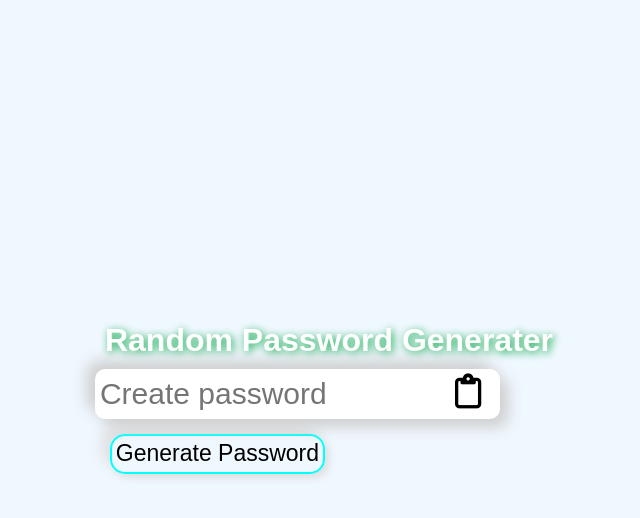
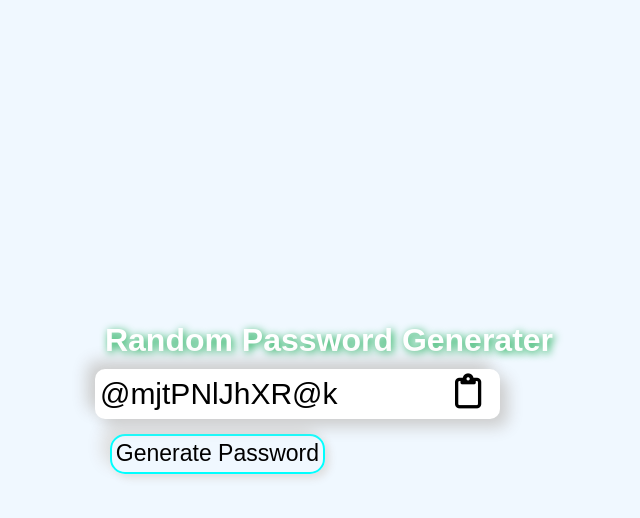
Before and after one commit to pandey-sudip/Random-Password-Generater, a plain HTML site: page index.html in a window 1280 px wide. Both pictures are taken after a click on the element "Generate Password". Shown: the whole page, without its empty margins (311-951 px from the left). Drawn offline with Linux system fonts and the light colour scheme.

Commit message:
Update index.html

```diff
--- a/index.html
+++ b/index.html
@@ -19,24 +19,24 @@
     </div>
 </body>
 <script>
-    function generatePass(){
-        var chracters="0123456789ABCDEFGHIJKLMNOPQRSTUVWXYZabcdefghijklmnopqrstuvwxyz!@#$%^&*(){}[]";
-        var passwordLenght=12;
-        var password="";
-        for(var i=0;i<=passwordLenght;i++){
-            var randomNumber=Math.floor(Math.random() * chracters.length);
-            password+=chracters.substring(randomNumber, randomNumber+1);
+       var password=document.getElementById("password");
+    function genPassword() {
+        var chars = "0123456789abcdefghijklmnopqrstuvwxyz!@#$%^&*()ABCDEFGHIJKLMNOPQRSTUVWXYZ";
+        var passwordLength = 12;
+        var password = "";
+        for (var i = 0; i <= passwordLength; i++) {
+            var randomNumber = Math.floor(Math.random() * chars.length);
+            password += chars.substring(randomNumber, randomNumber +1);
+        }
+        document.getElementById("password").value = password;
 
-        }
-        document.getElementById("password").value=password;
     }
+    function copyPassword() {
+  var copyText = document.getElementById("password");
+  copyText.select();
+  copyText.setSelectionRange(0, 999);
+  document.execCommand("copy");
 
-
-    function copyPassword(){
-        var copyText=document.getElementById("password");
-        copyText.select();
-        copyText.setSelectionRange(0, 999);
-        document.execCommand("copy");
-    }
+}
 </script>
 </html>
```
